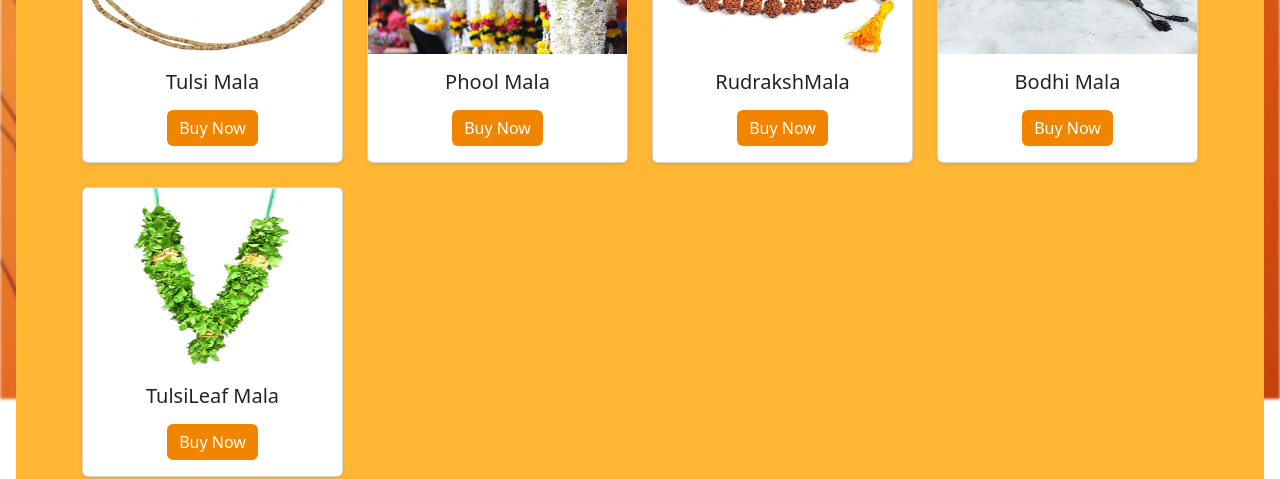
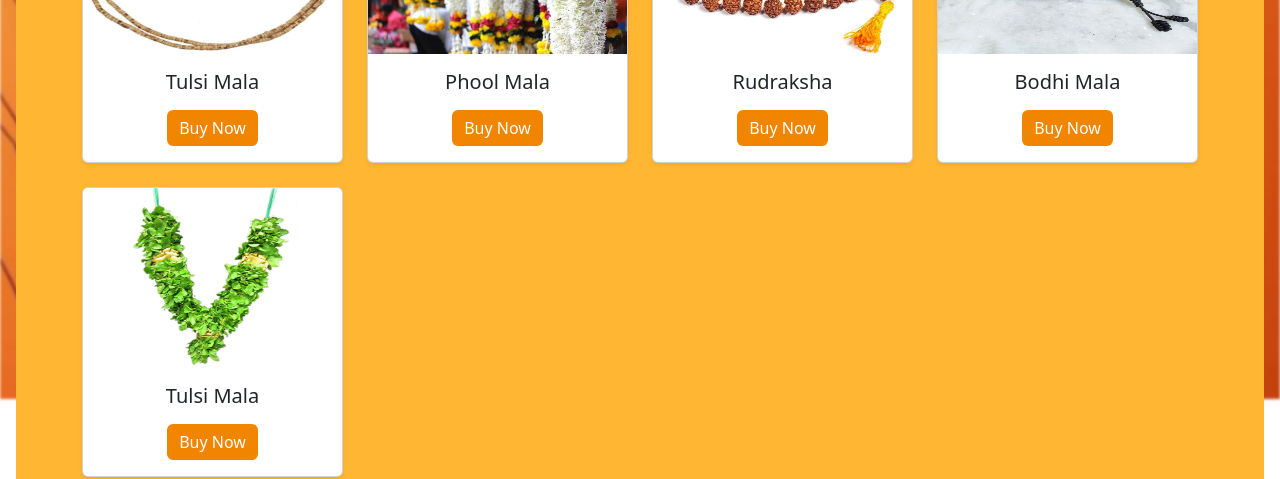
Before and after one commit to AAbhishek1234/Bankebihariwebsite, a React (Create React App) app: page /product/mala in a window 1280 px wide. Shown: the part 401-880 px from the top of the page. Built offline with nearby package versions, Linux system fonts and the light colour scheme.

Commit message:
all link description update

```diff
--- a/src/pages/Mala.jsx
+++ b/src/pages/Mala.jsx
@@ -22,7 +22,7 @@ const Mala = () => {
       image: "/images/phl.jpg",
     },
     {
-      title: "RudrakshMala",
+      title: "Rudraksha",
       description: "A short description of Prashad.",
       image: "/images/Rudraksha Mala.jpg",
     },
@@ -32,7 +32,7 @@ const Mala = () => {
       image: "/images/bm.jpg",
     },
     {
-      title: "TulsiLeaf Mala",
+      title: "Tulsi Mala",
       description: "A short description of Prashad.",
       image: "/images/tulsig.jpg",
     },
```
